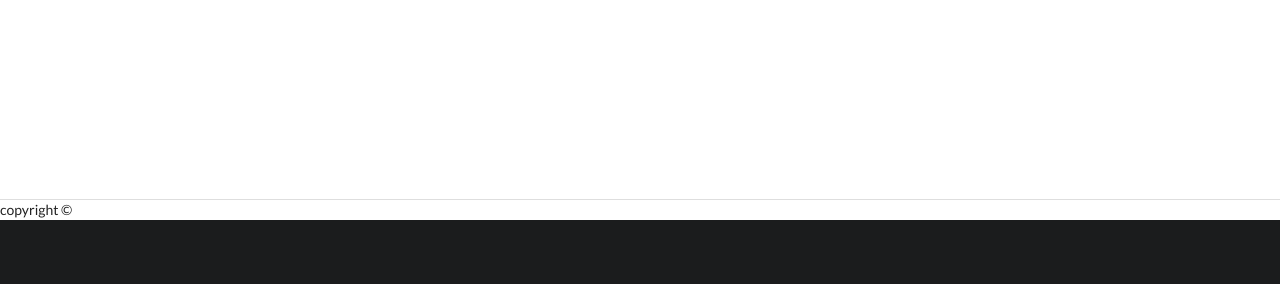
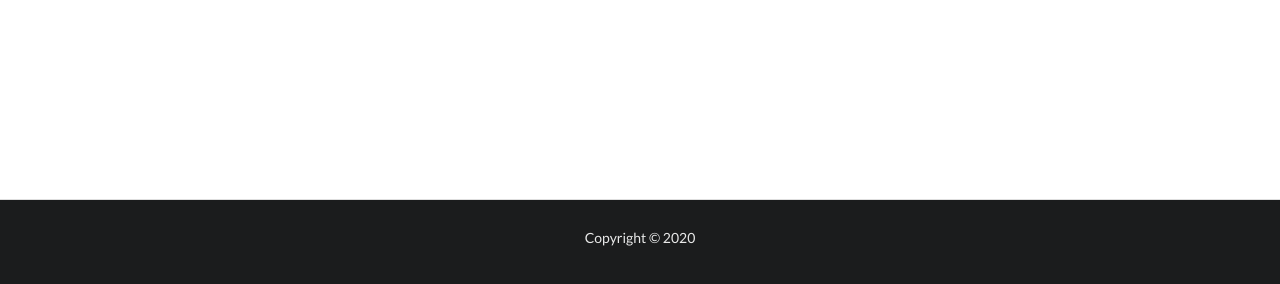
Before and after one commit to khaldon/TutorOnline, a Django app: page /account/login/ in a window 1280 px wide. Shown: the part 725-1009 px from the top of the page. Before the commit the page ends 945 px from the top, so only its background shows below. Run offline with Django 3.2, Linux system fonts and the light colour scheme; some libraries are stand-ins or nearby versions.

Commit message:
updating footer and base files

```diff
--- a/templates/base.html
+++ b/templates/base.html
@@ -7,8 +7,6 @@
         </title>
     </head>
     <body>
-        {% include "navbar.html" %}
-
         {% block content %}
 
         {% endblock content %}
--- a/templates/footer.html
+++ b/templates/footer.html
@@ -1 +1,7 @@
-<footer>copyright &#169 </footer>
+<div class="ui inverted vertical footer segment">
+  <div class="ui container">
+    <div class="ui stackable inverted divided equal height stackable center aligned grid">
+      Copyright  &#169 2020
+    </div>
+  </div>
+</div>
```
